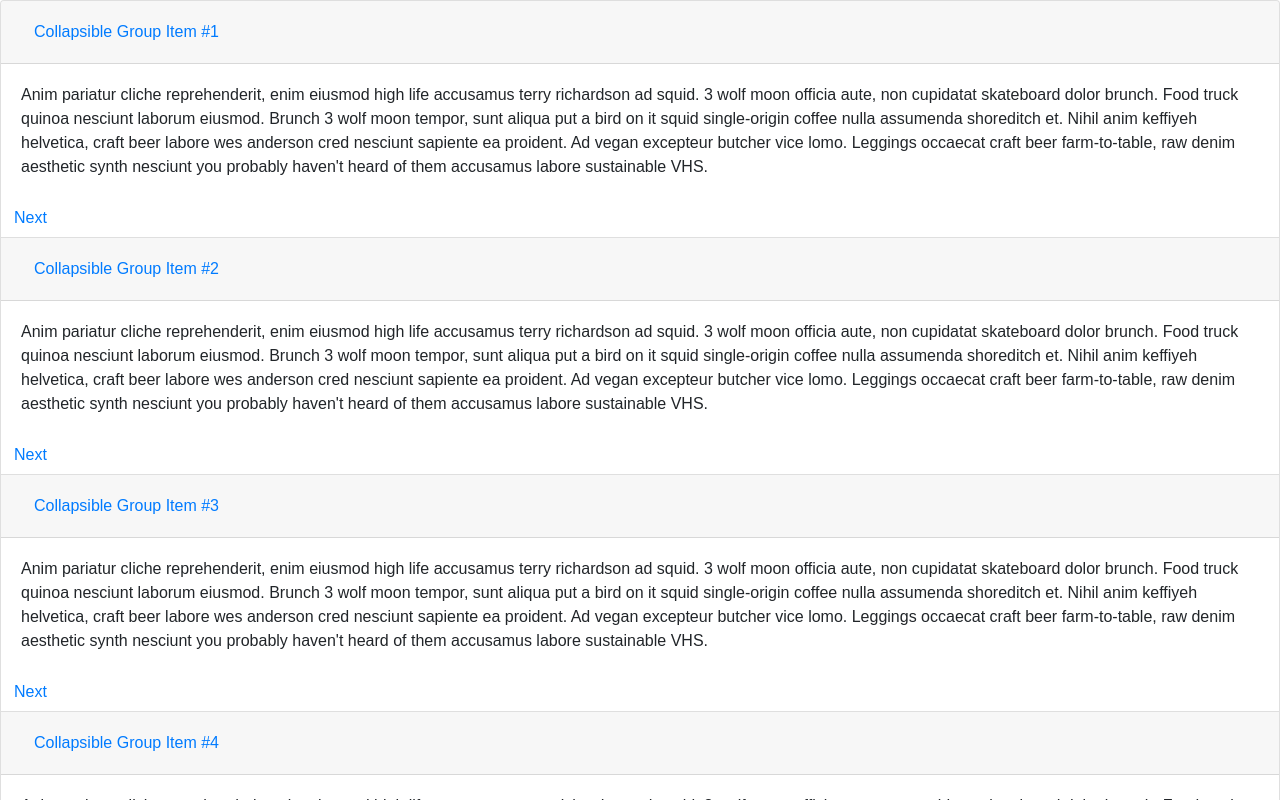
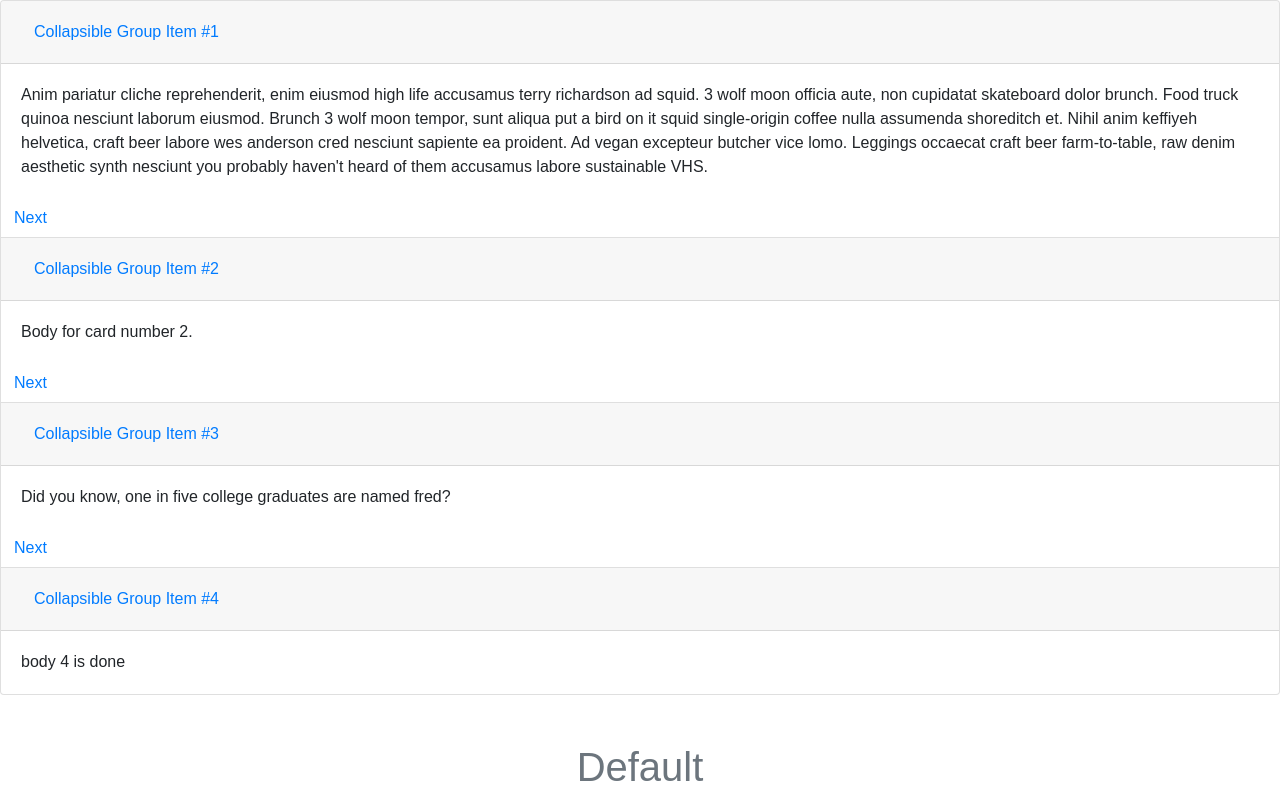
Before and after one commit to VolodymyrPliuta/React-with-bootstrap, a React (Create React App) app: page / in a window 1280 px wide. Shown: the top 800 px of the page. Built offline with nearby package versions, Linux system fonts and the light colour scheme.

Commit message:
Remove duplicate code using component

```diff
--- a/src/components/ThemeSwitcher.js
+++ b/src/components/ThemeSwitcher.js
@@ -57,55 +57,28 @@ class ThemeSwitcher extends Component {
             Leggings occaecat craft beer farm-to-table, raw denim aesthetic synth nesciunt you probably haven't heard of them accusamus labore sustainable VHS."
           />
 
+          <CustomCardItem
+            cardNumber="2"
+            nextButton="true"
+            header="Collapsible Group Item #2"
+            body="Body for card number 2."
+          />
 
-          <div className="card">
-            <div className="card-header" id="heading2">
-              <h5 className="mb-0">
-                <button className="btn btn-link" data-toggle="collapse" data-target="#collapse2">
-                  Collapsible Group Item #2
-                </button>
-              </h5>
-            </div>
-            <div id="collapse2" className="collapse show" aria-labelledby="heading2" >
-              <div className="card-body">
-                Anim pariatur cliche reprehenderit, enim eiusmod high life accusamus terry richardson ad squid. 3 wolf moon officia aute, non cupidatat skateboard dolor brunch. Food truck quinoa nesciunt laborum eiusmod. Brunch 3 wolf moon tempor, sunt aliqua put a bird on it squid single-origin coffee nulla assumenda shoreditch et. Nihil anim keffiyeh helvetica, craft beer labore wes anderson cred nesciunt sapiente ea proident. Ad vegan excepteur butcher vice lomo. Leggings occaecat craft beer farm-to-table, raw denim aesthetic synth nesciunt you probably haven't heard of them accusamus labore sustainable VHS.
-              </div>
-              <button className="btn btn-link" data-toggle="collapse" data-target="#collapse3">
-                Next
-              </button>
-            </div>
-          </div>
-          <div className="card">
-            <div className="card-header" id="heading3">
-              <h5 className="mb-0">
-                <button className="btn btn-link" data-toggle="collapse" data-target="#collapse3">
-                  Collapsible Group Item #3
-                </button>
-              </h5>
-            </div>
-            <div id="collapse3" className="collapse show" aria-labelledby="heading3" >
-              <div className="card-body">
-                Anim pariatur cliche reprehenderit, enim eiusmod high life accusamus terry richardson ad squid. 3 wolf moon officia aute, non cupidatat skateboard dolor brunch. Food truck quinoa nesciunt laborum eiusmod. Brunch 3 wolf moon tempor, sunt aliqua put a bird on it squid single-origin coffee nulla assumenda shoreditch et. Nihil anim keffiyeh helvetica, craft beer labore wes anderson cred nesciunt sapiente ea proident. Ad vegan excepteur butcher vice lomo. Leggings occaecat craft beer farm-to-table, raw denim aesthetic synth nesciunt you probably haven't heard of them accusamus labore sustainable VHS.
-              </div>
-              <button className="btn btn-link" data-toggle="collapse" data-target="#collapse4">
-                Next
-              </button>
-            </div>
-          </div>
-          <div className="card">
-            <div className="card-header" id="heading4">
-              <h5 className="mb-0">
-                <button className="btn btn-link" data-toggle="collapse" data-target="#collapse4">
-                  Collapsible Group Item #4
-                </button>
-              </h5>
-            </div>
-            <div id="collapse4" className="collapse show" aria-labelledby="heading3" >
-              <div className="card-body">
-                Anim pariatur cliche reprehenderit, enim eiusmod high life accusamus terry richardson ad squid. 3 wolf moon officia aute, non cupidatat skateboard dolor brunch. Food truck quinoa nesciunt laborum eiusmod. Brunch 3 wolf moon tempor, sunt aliqua put a bird on it squid single-origin coffee nulla assumenda shoreditch et. Nihil anim keffiyeh helvetica, craft beer labore wes anderson cred nesciunt sapiente ea proident. Ad vegan excepteur butcher vice lomo. Leggings occaecat craft beer farm-to-table, raw denim aesthetic synth nesciunt you probably haven't heard of them accusamus labore sustainable VHS.
-              </div>
-            </div>
-          </div>
+          <CustomCardItem
+            cardNumber="3"
+            nextButton="true"
+            header="Collapsible Group Item #3"
+            body="Did you know, one in five college graduates are named fred?"
+          />
+
+         <CustomCardItem
+            cardNumber="4"
+            nextButton="false"
+            header="Collapsible Group Item #4"
+            body="body 4 is done"
+          />
+
+
         </div>
         <br/>
         <br/>
```
Lines whose indentation alone changed are shown as unchanged.
